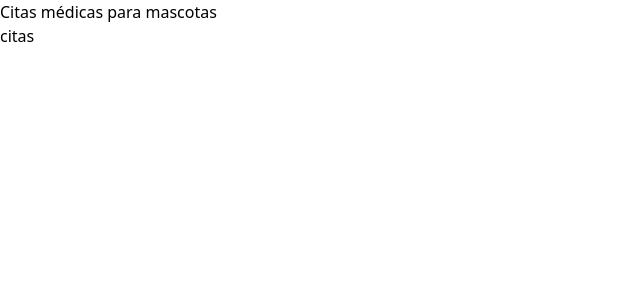
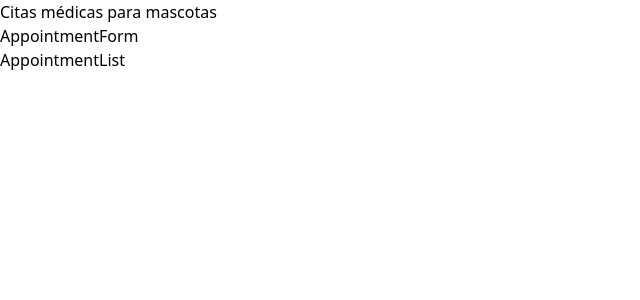
Before and after one commit to victorvzn/bootcamp-frontend-g21, a React (Vite) app in the folder semana10/dia03-01-react-appointments-app/: page / in a window 1280 px wide. Shown: the top 300 px of the page, without its empty margins (0-640 px from the left). Built offline with nearby package versions, Linux system fonts and the light colour scheme.

Commit message:
semana10, dia03, 01, react appointments app

```diff
--- a/semana10/dia03-01-react-appointments-app/src/App.jsx
+++ b/semana10/dia03-01-react-appointments-app/src/App.jsx
@@ -1,12 +1,13 @@
 import { Header } from "./components/Header"
+import Appointments from "./pages/Appointments"
 
 const App = () => {
   return (
     <>
       <Header title='Citas médicas para mascotas' />
 
-      <main>
-        citas
+      <main className="container m-auto flex gap-12 py-5 border">
+        <Appointments />
       </main>
     </>
   )
--- /dev/null
+++ b/semana10/dia03-01-react-appointments-app/src/pages/Appointments.jsx
@@ -0,0 +1,10 @@
+const Appointments = () => {
+  return (
+    <>
+      <div>AppointmentForm</div>
+      <div>AppointmentList</div>
+    </>
+  )
+}
+
+export default Appointments
```
